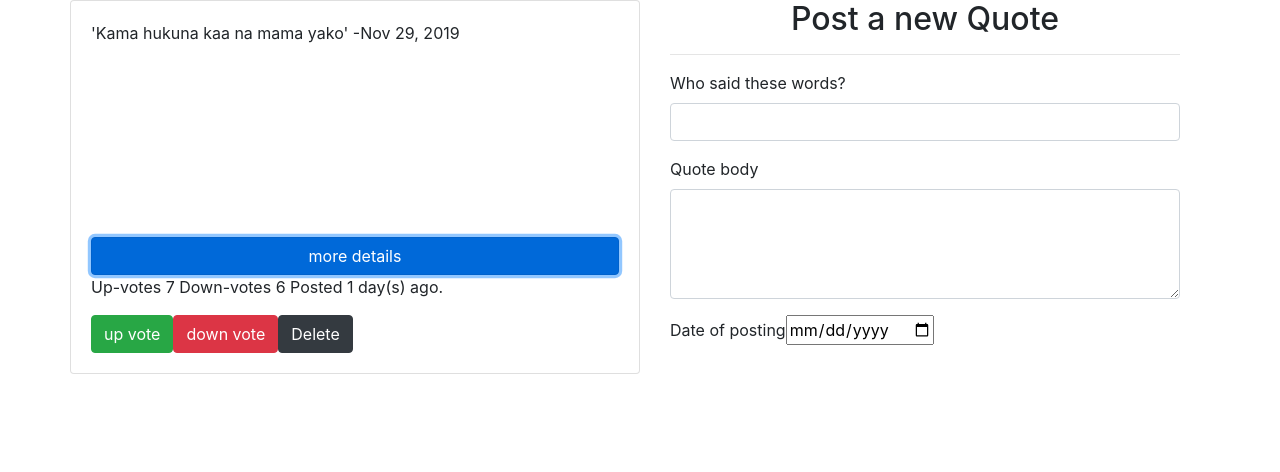
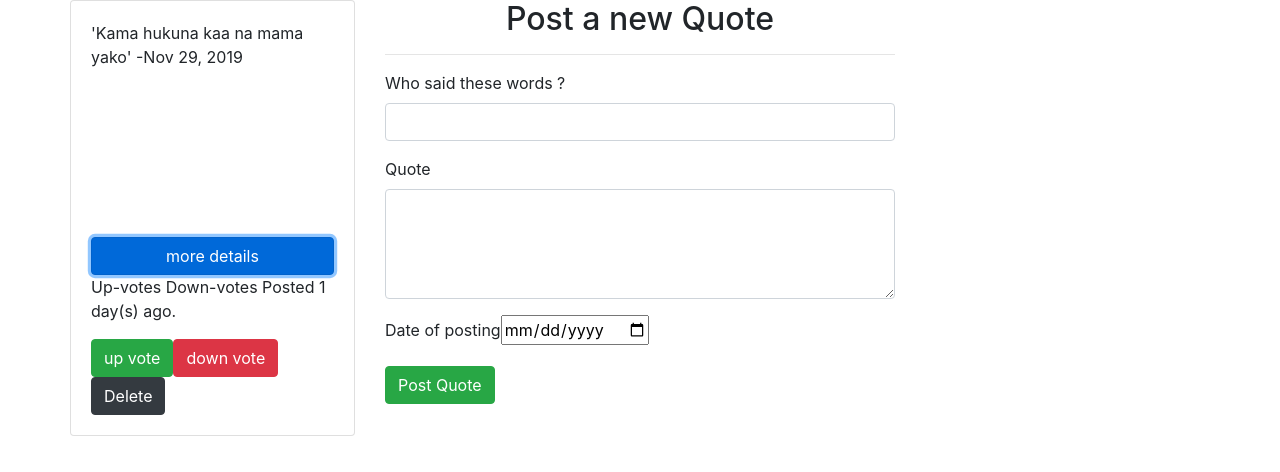
Before and after one commit to wamakimaN/Quotes, an Angular app: page / in a window 1280 px wide. Both pictures are taken after a click on the button "more details". Shown: the top 472 px of the page. Built offline with nearby package versions, Linux system fonts and the light colour scheme.

Commit message:
add form

```diff
--- a/src/app/quote-details/quote-details.component.html
+++ b/src/app/quote-details/quote-details.component.html
@@ -1,6 +1,6 @@
 <div>
   <p >
-      Up-votes {{quote.upVotes}} Down-votes {{quote.downVotes}} Posted {{quote.published|dateCount}} day(s) ago.
+      Up-votes {{upVotes}} Down-votes {{downVotes}} Posted {{quote.published|dateCount}} day(s) ago.
   </p>
   <button (click)= 'upVote()' class="btn btn-success">up vote</button>
   <button (click)= 'downVote()' class="btn btn-danger">down vote</button>
--- a/src/app/quote-details/quote-details.component.ts
+++ b/src/app/quote-details/quote-details.component.ts
@@ -12,8 +12,10 @@ export class QuoteDetailsComponent implements OnInit {
   @Output() isDelete = new EventEmitter<boolean>();
 
   deleteThis(erase:boolean){
-    this.isDelete.emit(erase)
+    this.isDelete.emit(erase);
   }
+
+
 
   ngOnInit() {
   }
--- a/src/app/quote-form/quote-form.component.html
+++ b/src/app/quote-form/quote-form.component.html
@@ -1,23 +1,32 @@
 <div class="container-fluid">
   <h2 class="text-center">Post a new Quote</h2>
   <hr>
-  <form>
-      <div class="form-group">
+  <form (ngSubmit)='postQuote()' #quoteForm='ngForm'>
+    <div class="form-group">
 
-          <label for="name">Who said these words?</label>
-          <input type="text" required class="form-control" id="name">
+      <label for="name">Who said these words ?</label>
+      <input type="text" required class="form-control" id="name" [(ngModel)]="newQuote.name" name="name"
+        #name='ngModel'>
+      <div [hidden]="name.valid || name.pristine" class="alert alert-danger">
+        <p>Name is required</p>
+      </div>
+    </div>
+    <div class="form-group">
 
+      <label for="sentence"> Quote </label>
+      <textarea class="form-control" id="sentence" rows="4" [(ngModel)]="newQuote.sentence" name="sentence"
+        #sentence="ngModel" required></textarea>
+      <div [hidden]="sentence.valid || published.pristine" class="alert alert-danger">
+        <p>Please write a Quote</p>
       </div>
-      <div class="form-group">
-
-          <label for="sentence">Quote body</label>
-          <textarea class="form-control" id="sentence" rows="4" required></textarea>
-
+    </div>
+    <div class="form-group">
+      <label for="date-published">Date of posting</label>
+      <input type='date' id="published" [(ngModel)]="newQuote.published" name="published" #published="ngModel" required>
+      <div [hidden]="published.valid || published.pristine" class="alert alert-danger">
+        <p> valid date required</p>
       </div>
-      <div class="form-group">
-          <label for="published">Date of posting</label>
-          <input type='date' id="published" required>
-
-      </div>
+    </div>
+    <button type="submit" class="btn btn-success">Post Quote</button>
   </form>
 </div>
--- a/src/app/quote-form/quote-form.component.ts
+++ b/src/app/quote-form/quote-form.component.ts
@@ -1,4 +1,4 @@
-import { Component, OnInit } from '@angular/core';
+import { Component, OnInit, Output, EventEmitter } from '@angular/core';
 import { Quote } from '../quote';
 
 @Component({
@@ -8,8 +8,12 @@ import { Quote } from '../quote';
 })
 export class QuoteFormComponent implements OnInit {
 
-  newQuote = new Quote ('','',0,0,new Date())
+  newQuote = new Quote ('','',new Date())
+  @Output() addQuote = new EventEmitter<Quote>();
 
+  postQuote(){
+    this.addQuote.emit(this.newQuote);
+  }
   constructor() { }
 
   ngOnInit() {
--- a/src/app/quote.ts
+++ b/src/app/quote.ts
@@ -1,6 +1,6 @@
 export class Quote {
   showDetails: boolean;
-  constructor(public name: string, public sentence: string, public upVotes: number, public downVotes: number, public published: Date) {
+  constructor(public name: string, public sentence: string, public published: Date) {
     this.showDetails = false;
   }
 }
--- a/src/app/quotes/quotes.component.html
+++ b/src/app/quotes/quotes.component.html
@@ -1,6 +1,6 @@
 <div class="container">
   <div class="row">
-    <div class="card card-body col-md-6" *ngFor='let quote of quotes;let i = index'>
+    <div class="card card-body col-md-3" *ngFor='let quote of quotes;let i = index'>
       <p class="card-text">
         '{{quote.sentence}}' -{{quote.published|date}}
       </p>
@@ -8,7 +8,7 @@
       <app-quote-details *ngIf='quote.showDetails' [quote]='quote' (isDelete) = 'deleteQuote($event,i)'></app-quote-details>
     </div>
     <div class="col-md-6">
-      <app-quote-form></app-quote-form>
+      <app-quote-form (addQuote) = "addNewQuote($event)"></app-quote-form>
     </div>
   </div>
 </div>
--- a/src/app/quotes/quotes.component.ts
+++ b/src/app/quotes/quotes.component.ts
@@ -9,7 +9,7 @@ import { Quote } from '../quote';
 export class QuotesComponent implements OnInit {
 
   quotes:Quote[]=[
-   new Quote('Lonyangapou','Kama hukuna kaa na mama yako',7,6,new Date(2019,10,29))
+   new Quote('Lonyangapou','Kama hukuna kaa na mama yako',new Date(2019,10,29))
   ];
 
   showMore(index){
@@ -26,6 +26,10 @@ export class QuotesComponent implements OnInit {
     }
   }
 
+addNewQuote(quote){
+  quote.published = new Date(quote.published)
+this.quotes.push(quote)
+}
 
 
   constructor() { }
--- a/src/index.html
+++ b/src/index.html
@@ -7,6 +7,7 @@
   <meta name="viewport" content="width=device-width, initial-scale=1">
   <link rel="icon" type="image/x-icon" href="favicon.ico">
 </head>
+
 <body>
   <app-root></app-root>
 </body>
```
